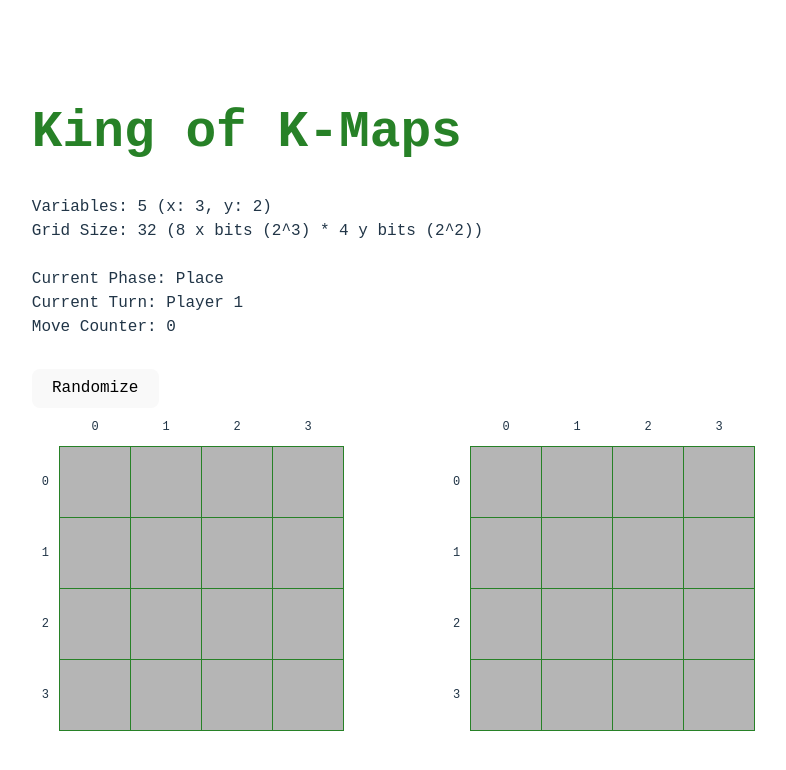
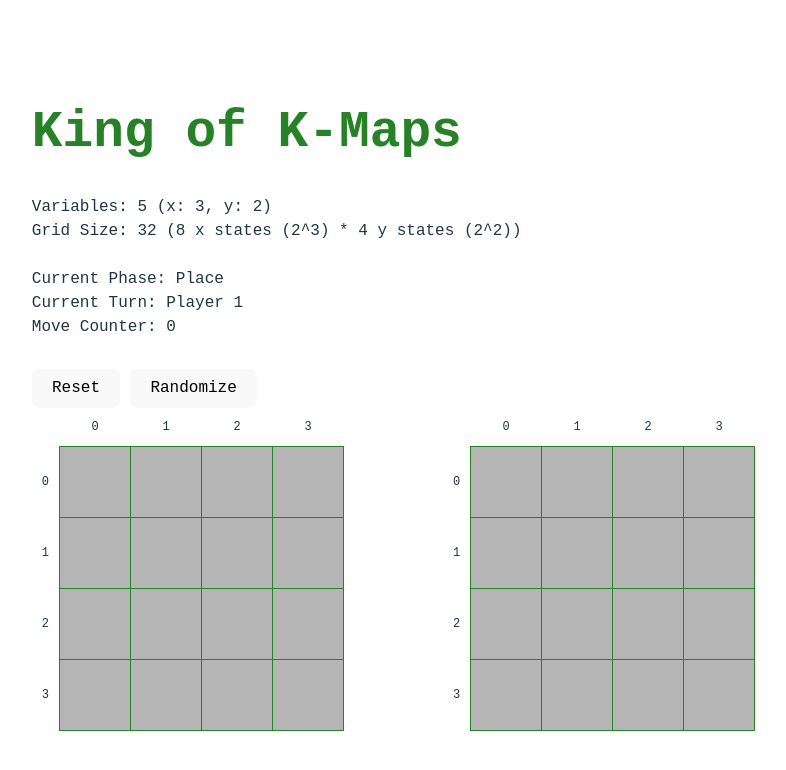
Before and after one commit to edobry/king-of-kmaps-react, a React (Vite) app: page / in a window 1280 px wide. Shown: the top 770 px of the page, without its empty margins (247-1033 px from the left). Built offline with nearby package versions, Linux system fonts and the light colour scheme.

Commit message:
Adds reset game functionality
Implements a reset button to restart the game to its initial state.

This provides a convenient way for users to begin a new game without
needing to manually refresh or navigate away from the page.

```diff
--- a/src/App.css
+++ b/src/App.css
@@ -9,6 +9,11 @@ h1 {
 
 #info {
   margin: 30px 0;
+}
+
+#debug-controls {
+  display: flex;
+  gap: 10px;
 }
 
 #board {
--- a/src/App.tsx
+++ b/src/App.tsx
@@ -36,14 +36,18 @@ function App() {
 
   const size = xSize * ySize;
 
-  const board: Board = makeBoard(xSize, ySize);
-
-  const [game, setGame] = useState({
+  const initialGame = {
     phase: placePhase as Phase,
     currentTurn: 1 as Player,
     moveCounter: 0,
-    board,
-  });
+    board: makeBoard(xSize, ySize)
+  };
+
+  const [game, setGame] = useState(initialGame);
+
+  const resetGame = () => {
+    setGame(initialGame);
+  }
 
   const updateGame = (game: Game, board: Board) => {
     const newGame: Game = {
@@ -90,14 +94,15 @@ function App() {
       <h1>King of K-Maps</h1>
       <div id="info">
         Variables: {numVars} (x: {xVars}, y: {yVars})<br />
-        Grid Size: {size} ({xSize} x bits (2^{xVars}) * {ySize} y bits (2^{yVars}))<br />
+        Grid Size: {size} ({xSize} x states (2^{xVars}) * {ySize} y states (2^{yVars}))<br />
         <br />
         Current Phase: {game.phase}<br />
         Current Turn: Player {game.currentTurn}<br />
         Move Counter: {game.moveCounter}
       </div>
       <div id="debug-controls">
-        <button onClick={randomizeBoard}>Randomize</button>
+        <button id="resetGame" onClick={resetGame}>Reset</button>
+        <button id="randomizeBoard" onClick={randomizeBoard}>Randomize</button>
       </div>
       <div id="board">
         <Grid gridId={0} game={game} cellClick={makeMove} />
```
